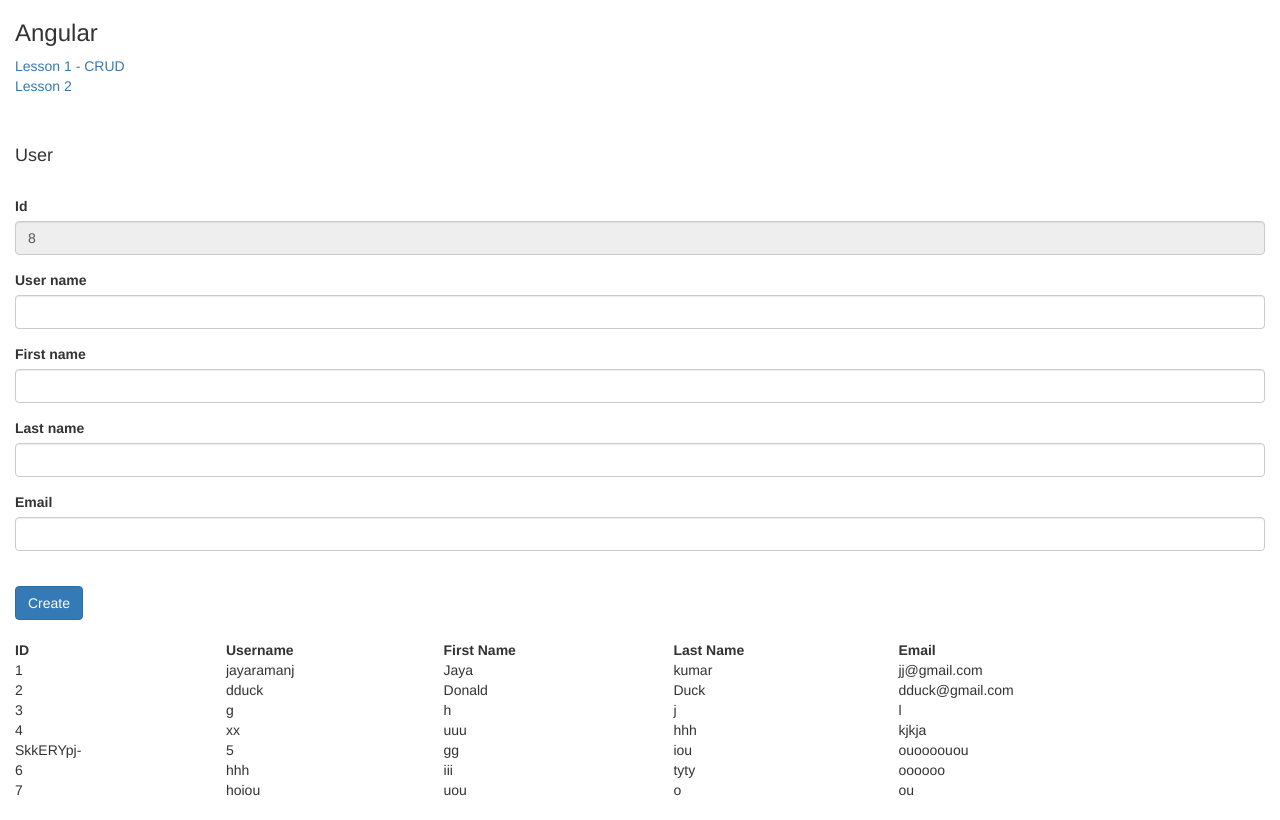
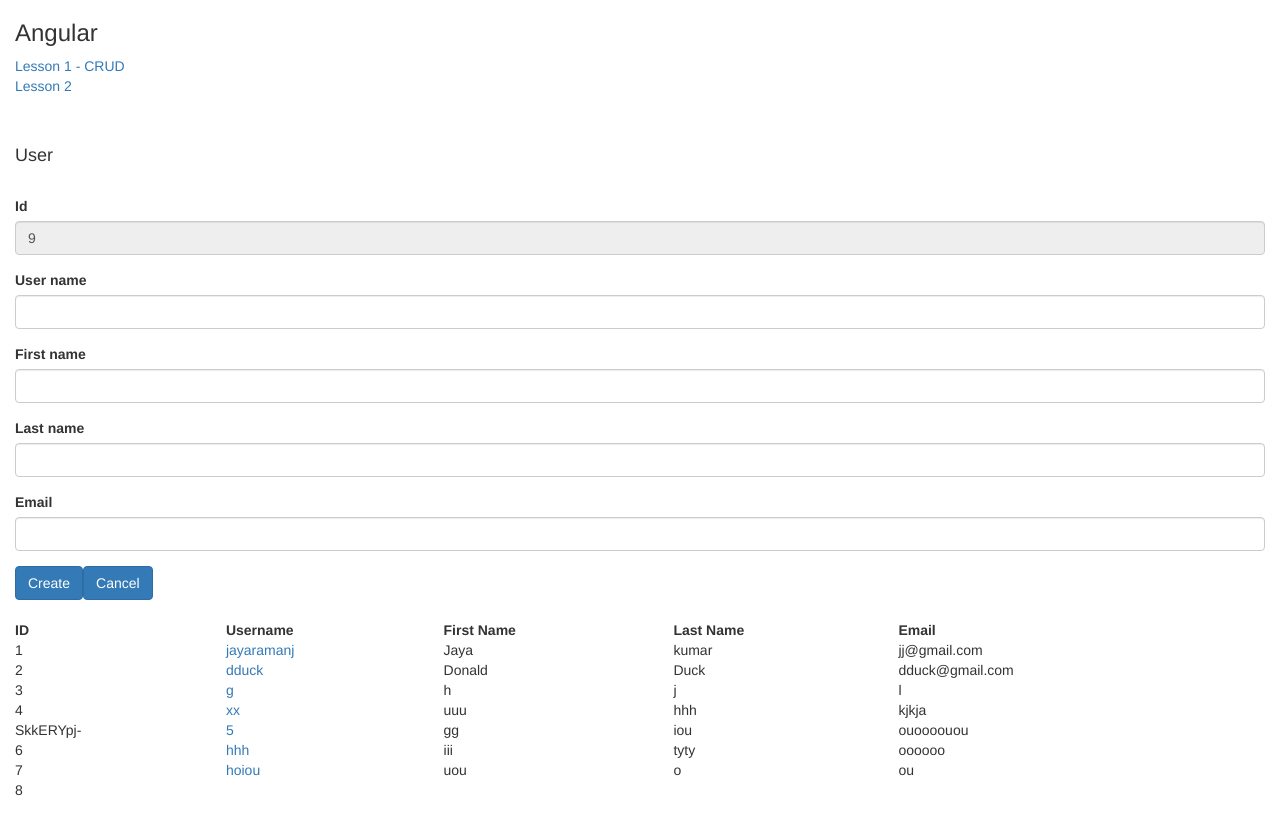
Before and after one commit to jjayaraman/angular4, an Angular app in the folder route/: page /#/lesson1 in a window 1280 px wide. Built offline with nearby package versions, Linux system fonts and the light colour scheme; data requests are answered from the project's data file.

Commit message:
update added

```diff
--- a/route/db.json
+++ b/route/db.json
@@ -48,6 +48,13 @@
       "firstName": "uou",
       "lastName": "o",
       "email": "ou"
+    },
+    {
+      "id": 8,
+      "userName": "",
+      "firstName": "",
+      "lastName": "",
+      "email": ""
     }
   ]
 }
--- a/route/src/app/lesson1/lesson1.component.html
+++ b/route/src/app/lesson1/lesson1.component.html
@@ -28,9 +28,10 @@
         <input id="email" type="text" [(ngModel)]="user.email" name="email" class="form-control" />
     </div>
 
-    <br>
-    <button class="btn btn-primary" (click)=create()>Create</button> <br><br>
+    <button class="btn btn-primary" (click)=createAction()>{{rowSelected ? 'Update' : 'Create'}}</button>
+    <button class="btn btn-primary" (click)='cancelAction()'>Cancel</button>
 
+    <br><br>
     <!-- List -->
     <table class="table table-striped">
         <tr>
@@ -43,7 +44,7 @@
 
         <tr *ngFor="let user of users">
             <td>{{user.id}} </td>
-            <td>{{user.userName}} </td>
+            <td><a (click)="rowSelect(user)">{{user.userName}}</a></td>
             <td>{{user.firstName}} </td>
             <td>{{user.lastName}} </td>
             <td>{{user.email}} </td>
--- a/route/src/app/lesson1/lesson1.component.ts
+++ b/route/src/app/lesson1/lesson1.component.ts
@@ -12,11 +12,13 @@
 
   users: User[];
   user: User = new User();
+  rowSelected: boolean;
 
   constructor(private userService: UserService) { }
 
   ngOnInit() {
     this.getUsers();
+    this.rowSelected = false;
   }
 
   getUsers() {
@@ -33,8 +35,8 @@
     this.userService.getUser().subscribe(data => { this.user = data; });
   }
 
-  create() {
-    console.log('creating... ' + this.user);
+  createAction() {
+    //    console.log('creating... ' + this.user);
     this.userService.createUser(this.user).subscribe(
       data => { console.log(data); },
       error => { console.log(error); },
@@ -43,6 +45,17 @@
         this.getUsers();
       }
     );
+  }
+  cancelAction() {
+    this.rowSelected = false;
+    this.user = new User();
+    this.getUsers();
+  }
+
+  rowSelect(selectedUser: User) {
+    //    console.log('selected row is : ' + JSON.stringify(selectedUser));
+    this.user = selectedUser;
+    this.rowSelected = true;
   }
 }
 
--- a/route/src/app/services/user.service.ts
+++ b/route/src/app/services/user.service.ts
@@ -23,4 +23,8 @@
     console.log('Data passed to create user : ' + JSON.stringify(user));
     return this.http.post(URL + '/users', user).map(res => res.json());
   }
+
+  updateUser(user: User) {
+    this.http.put(URL + '/users/1', user);
+  }
 }
```
